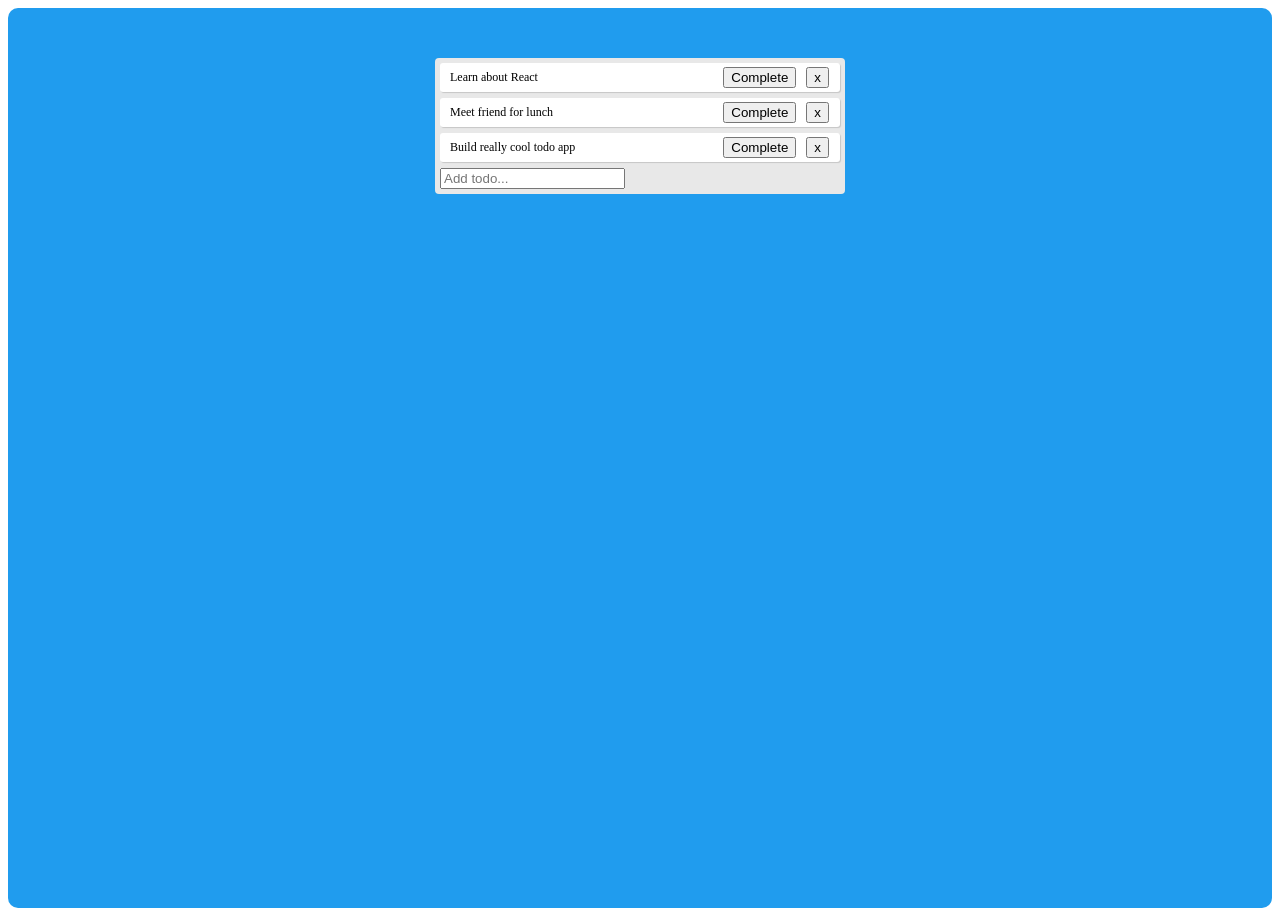
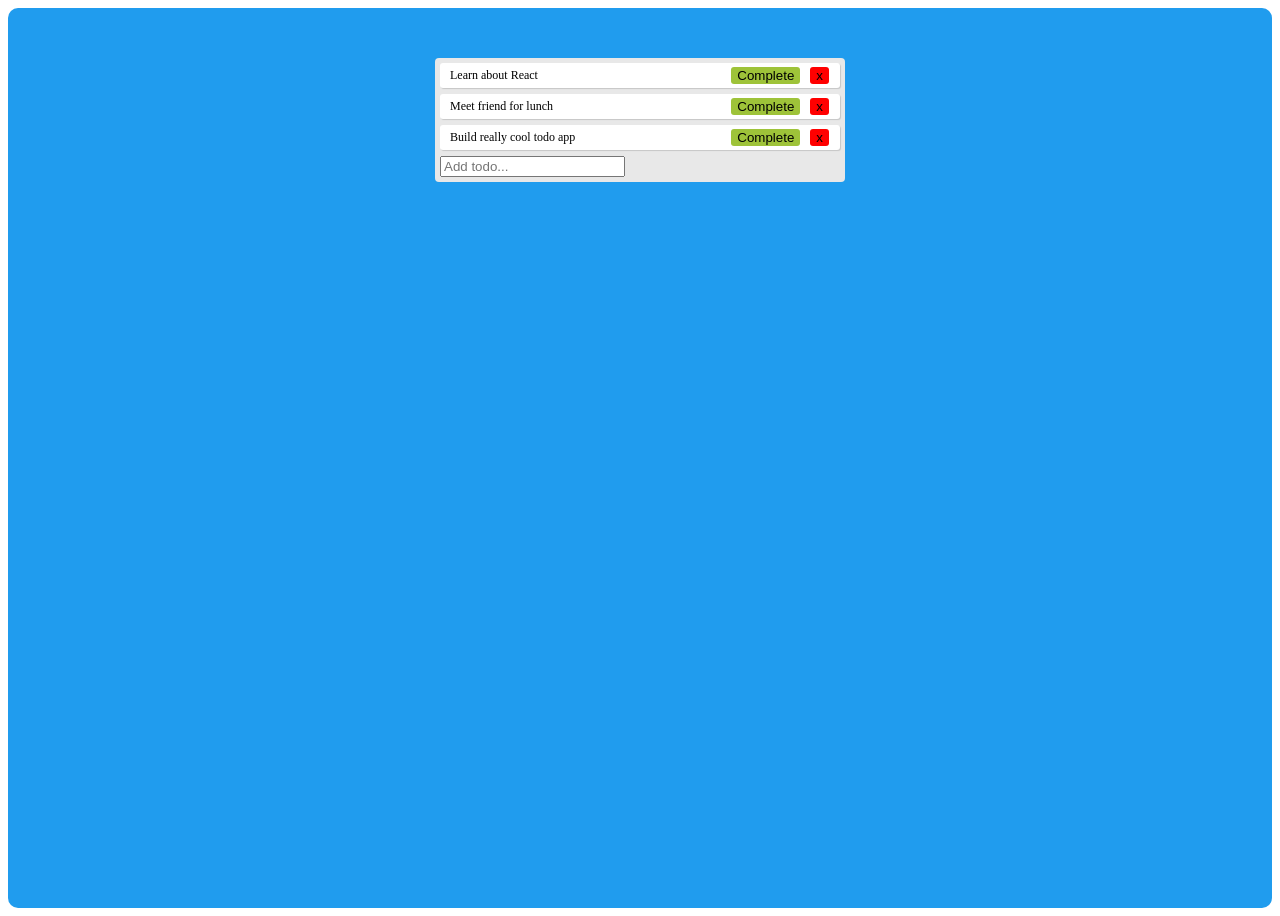
Before and after one commit to ab-noori/react-todo-app, a React (Create React App) app: page / in a window 1280 px wide. Built offline with nearby package versions, Linux system fonts and the light colour scheme.

Commit message:
Update the styling.

```diff
--- a/src/App.js
+++ b/src/App.js
@@ -5,12 +5,14 @@ import React, { useState } from 'react';
 const Todo = ({
   todo, index, completeTodo, removeTodo,
 }) => (
-  <div className="todo" style={{ textDecoration: todo.isCompleted ? 'line-through' : '' }}>
-    {todo.text}
+  <div className="todo">
+    <span className="todo-text" style={{ textDecoration: todo.isCompleted ? 'line-through' : '' }}>
+      {todo.text}
+    </span>
 
     <div className="action-button">
-      <button type="button" onClick={() => completeTodo(index)}>Complete</button>
-      <button type="button" onClick={() => removeTodo(index)}>x</button>
+      <button type="button" className="complete-btn" onClick={() => completeTodo(index)}>Complete</button>
+      <button type="button" className="remove-btn" onClick={() => removeTodo(index)}>x</button>
     </div>
   </div>
 
--- a/src/App.scss
+++ b/src/App.scss
@@ -33,3 +33,17 @@
   gap: 10px;
   padding: 1px;
 }
+
+.complete-btn {
+  background-color: #9ec339;
+  border: none;
+  border-radius: 3px;
+  text-decoration: none !important;
+}
+
+.remove-btn {
+  background-color: red;
+  border: none;
+  border-radius: 3px;
+  text-decoration: none !important;
+}
```
